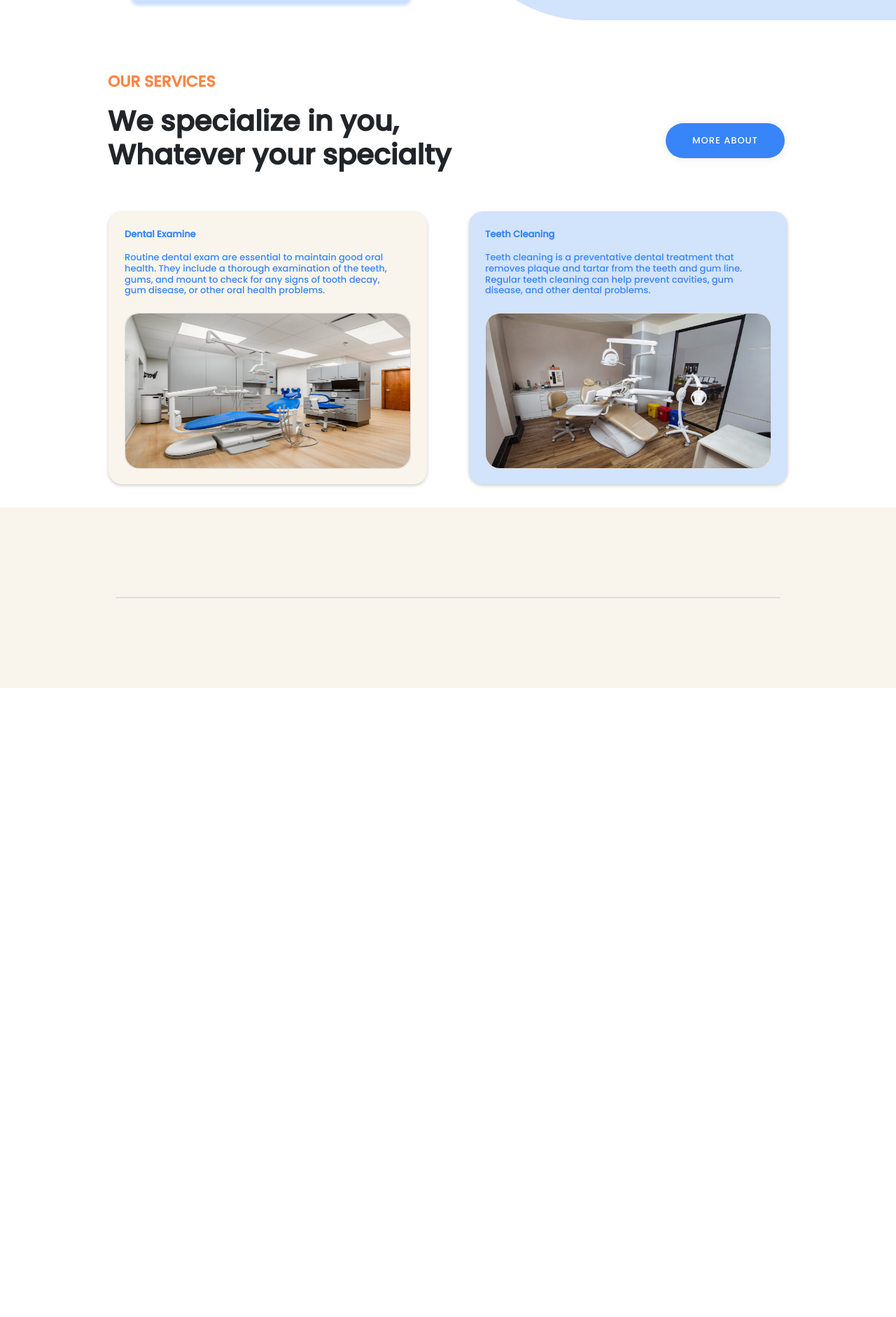
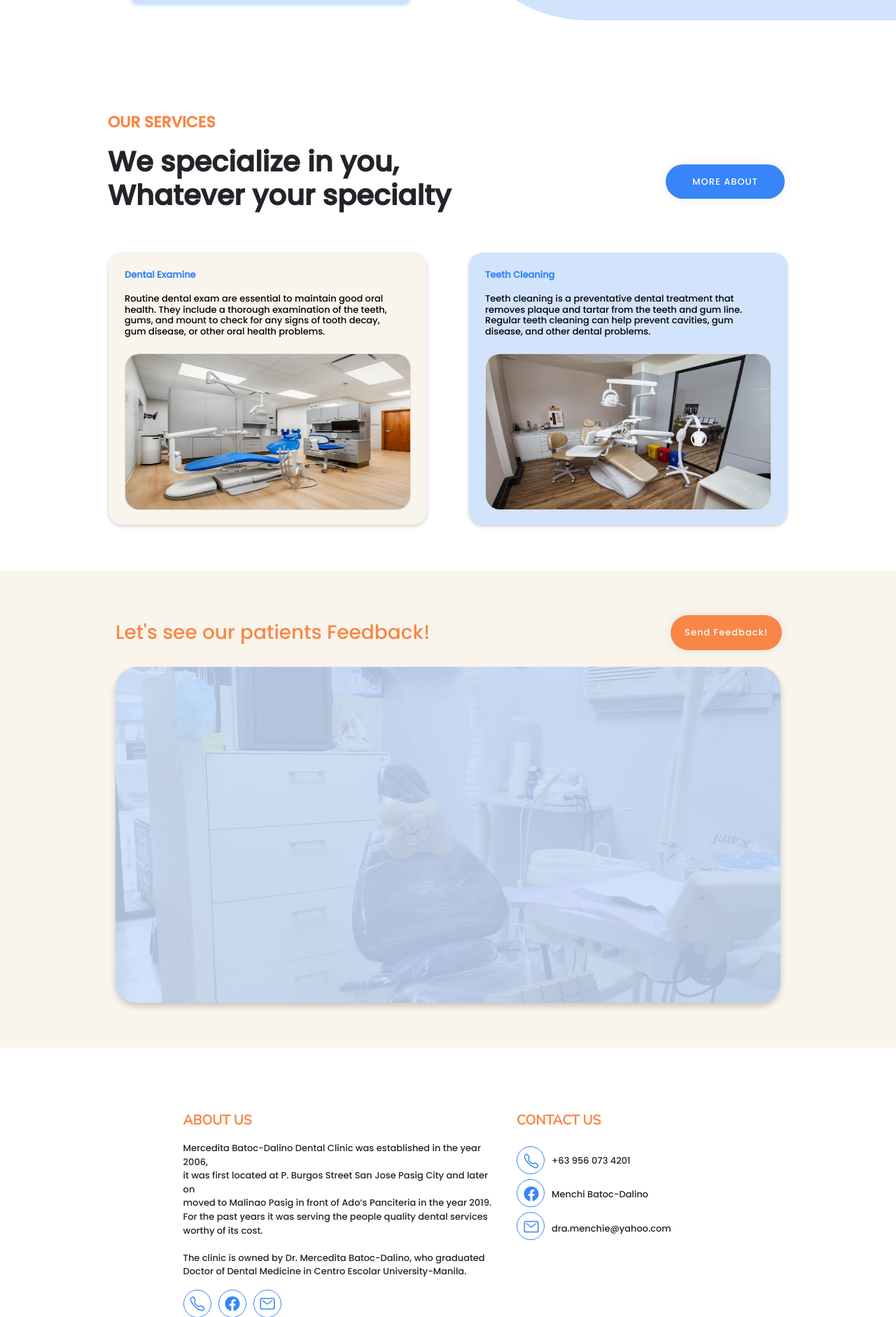
Before and after one commit to JustAADD/CS1-DCLINIC-INVENTORY-SYS, a PHP site: page /home.php in a window 1280 px wide. Shown: the part 592-2474 px from the top of the page at 70% size. Before the commit the page ends 1575 px from the top, so only its background shows below. Run offline with PHP 8.4, Linux system fonts and the light colour scheme; some libraries are stand-ins or nearby versions.

Commit message:
fourth commit

```diff
--- a/assets/css/content-style.css
+++ b/assets/css/content-style.css
@@ -1,5 +1,6 @@
 /*===== GOOGLE FONTS =====*/
 @import url("https://fonts.googleapis.com/css2?family=Poppins:wght@400;500&display=swap");
+@import url("https://fonts.googleapis.com/css2?family=Nunito+Sans:wght@200;300;400&display=swap");
 
 /*===== VARIABLES CSS =====*/
 :root {
@@ -15,6 +16,7 @@
 
   /*===== Fuente y tipografia =====*/
   --body-font: 'Poppins', sans-serif;
+  --font-nunito: 'Nunito Sans', sans-serif;
   --normal-font-size: .938rem;
   --small-font-size: .813rem;
 
@@ -342,6 +344,7 @@ body {
   width: min(100%, 1020px);
   margin: 0 auto;
   padding: 0;
+  padding-bottom: 2rem;
 }
 
 .content-two p {
@@ -436,11 +439,8 @@ body {
 }
 
 #owl-card h5 {
-  color: var(--first-color);
+  color: var(--dark-color);
   font-size: var(--small-font-size);
-  color: var(--first-color);
-  font-size: var(--small-font-size);
-
 }
 
 #owl-card-body {
@@ -472,7 +472,7 @@ body {
 }
 
 #owl-card-two h5 {
-  color: var(--first-color);
+  color: var(--dark-color);
   font-size: var(--small-font-size);
 }
 
@@ -484,6 +484,160 @@ body {
   background-color: var(--light-orange);
   height: auto;
   width: 100%;
-  padding: 10%;
+  padding: 5%;
   margin: 0 auto;
 }
+
+.feedback-title {
+  color: var(--orange-color);
+  font-weight: var(--normal-font-size);
+}
+
+.feedback .btn-get-feedback {
+  font-family: var(--body-font);
+  font-weight: var(--small-font-size);
+  font-size: 13px;
+  text-align: center;
+  text-decoration: none;
+  letter-spacing: 1px;
+  display: inline-block;
+  padding: 15px 15px;
+  width: 50%;
+  border-radius: 50px;
+  transition: 0.3s;
+  color: var(--white-color);
+  background: var(--orange-color);
+  box-shadow: 0 0 15px rgba(0, 0, 0, 0.08);
+  border: 0px solid rgba(255, 255, 255, 0.1);
+  margin-left: 10rem;
+}
+
+.card-container {
+  margin: 0 auto;
+  padding: 0;
+  height: 30rem;
+  border: none;
+  border-radius: 30px;
+  box-shadow: 0 5px 8px rgba(10, 17, 15, 0.2);
+  background-color: var(--first-color);
+  background-image: url('../image/dental-workplace.jpg');
+  background-repeat: no-repeat;
+  background-size: cover;
+}
+
+/*===== About-Us =====*/
+.about-us {
+  margin: 0 auto;
+  padding: 7%;
+
+}
+
+#about-row {
+  margin-left: 10rem;
+}
+
+.about {
+  font-weight: bold;
+  font-family: var(--font-nunito);
+  color: var(--orange-color);
+  font-size: 1.2rem;
+
+}
+
+.contact-info {
+  font-weight: bold;
+  font-family: var(--font-nunito);
+  color: var(--orange-color);
+  font-size: 1.2rem;
+}
+
+.icon-about li {
+  margin-block: 0.5rem;
+}
+
+.icon-about a {
+  border: 1px solid rgba(255, 255, 255, 0.2);
+  border-color: var(--first-color);
+  border-radius: 50%;
+  margin-right: 10px;
+  width: 40px;
+  height: 40px;
+  transition: 0.3s;
+}
+
+.icon-about a:hover {
+  color: var(--orange-color);
+  border-color: var(--orange-color);
+}
+
+.icon-about ion-icon {
+  height: 1.5rem;
+  width: 1.5rem;
+  color: var(--first-color);
+  padding: 7px;
+}
+
+.icon-about ion-icon:hover {
+  color: var(--orange-color);
+  border-color: var(--orange-color);
+}
+
+.container-column {
+  display: flex;
+
+}
+
+.column-small {
+  flex-basis: 0;
+}
+
+.social-link li {
+  border: 1px solid rgba(255, 255, 255, 0.2);
+  border-color: var(--first-color);
+  border-radius: 50%;
+  margin-right: 10px;
+  width: 40px;
+  height: 40px;
+  transition: 0.3s;
+  padding-left: 7.5px;
+  padding-top: 0.2rem;
+  margin-block: 7px;
+}
+
+.social-link li:hover {
+  color: var(--orange-color);
+  border-color: var(--orange-color);
+}
+
+.social-link ion-icon {
+  height: 2rem;
+  width: 1.5rem;
+  color: var(--first-color);
+}
+
+.social-link ion-icon:hover {
+
+  color: var(--orange-color);
+}
+
+.column-mid {
+  padding-top: 1.1rem;
+  padding-right: 0.1rem;
+}
+
+.mid-number {
+  margin-bottom: 1.8rem;
+}
+
+.mid-fb {
+  margin-bottom: 1.8rem;
+}
+
+.mid-owner {
+  color: var(--orange-color);
+  font-family: var(--font-nunito);
+  font-weight: var(--small-font-size);
+  margin-top: 6rem;
+  font-size: 0.9rem;
+  text-align: center;
+}
--- a/header.php
+++ b/header.php
@@ -37,9 +37,9 @@
         <div class="nav__menu">
           <ul class="nav__list">
             <li class="nav__item"><a href="#" class="nav__link active">Home</a></li>
-            <li class="nav__item"><a href="#" class="nav__link">Services</a></li>
+            <li class="nav__item"><a href="#services" class="nav__link">Services</a></li>
             <li class="nav__item"><a href="#" class="nav__link">Appointment</a></li>
-            <li class="nav__item"><a href="#" class="nav__link">About us</a></li>
+            <li class="nav__item"><a href="#about-us" class="nav__link">About us</a></li>
 
           </ul>
         </div>
--- a/home.php
+++ b/home.php
@@ -90,11 +90,14 @@ require_once 'header.php';
     </div>
   </div>
 
-
 </section>
 
 <!-- ===== SECOND CONTENT ===== -->
 
+<div id="services"></div>
+<br>
+<br>
+<br>
 <section class="content-two mt-5">
   <p class="services-title">OUR SERVICES</p>
   <div class="row g-0">
@@ -156,21 +159,89 @@ require_once 'header.php';
 
 <section class="feedback">
   <div class="container-fluid">
-      <div class="row">
+    <div class="row g-0 mb-4">
+      <div class="col-md-8" style="padding-top: 0.5rem">
+        <h3 class="feedback-title"> Let's see our patients Feedback! </h3>
+      </div>
+      <div class="col-6 col-md-4">
+        <a href="#feedback" class="btn-get-feedback me-3">Send Feedback!</a>
+      </div>
+    </div>
+    <div class="card-container" id="feedback-card">
+      <!-- carousel -->
+
+    </div>
+  </div>
+</section>
+
+<!-- ===== ABOUT US ===== -->
+
+<section class="about-us" id="about-us">
+  <div class="row" id="about-row">
     <div class="col">
+      <p class="about">ABOUT US</p>
+      <p class="about-dalino">Mercedita Batoc-Dalino Dental Clinic was established in the year 2006, <br>
+        it was first located at P. Burgos Street San Jose Pasig City and later on <br>
+        moved to Malinao Pasig in front of Ado’s Panciteria in the year 2019. <br>
+        For the past years it was serving the people quality dental services <br>
+        worthy of its cost. <br>
+        <br>
+        The clinic is owned by Dr. Mercedita Batoc-Dalino, who graduated<br>
+        Doctor of Dental Medicine in Centro Escolar University-Manila.
+      </p>
+
+
+      <div class="icon-about">
+        <div class="row gy-4">
+          <div class="social-links d-flex mt-4">
+            <a href=""><ion-icon name="call-outline"></ion-icon></a>
+            <a href=""><ion-icon name="logo-facebook"></ion-icon></a>
+            <a href=""><ion-icon name="mail-outline"></ion-icon></a>
+          </div>
+        </div>
+      </div>
+
 
     </div>
     <div class="col">
 
+      <p class="contact-info">
+        CONTACT US
+      </p>
+      <div class="container-column">
+        <div class="column-small small">
+          <ul class="social-link">
+            <li>
+              <a href=""><ion-icon name="call-outline"></ion-icon></a>
+            </li>
+            <li>
+              <a href=""><ion-icon name="logo-facebook"></ion-icon></a>
+            </li>
+            <li>
+              <a href=""><ion-icon name="mail-outline"></ion-icon></a>
+            </li>
+          </ul>
+
         </div>
+        <div class="column-mid">
+          <p class="mid-number">+63 956 073 4201</p>
+
+          <p class="mid-fb">Menchi Batoc-Dalino</p>
+
+          <p class="mid-gmail">dra.menchie@yahoo.com</p>
         </div>
-      <div class="card">
+
 
       </div>
 
-
+    </div>
 
   </div>
+  <div class="end-footer">
+    <p class="mid-owner">© Copyright Dalino Dental Clinic. All Rights Reserved</p>
+  </div>
+  </div>
+
 </section>
 
 
```
Also changed, not shown: assets/image/dental-workplace.jpg (added), assets/image/email icon.png (added), assets/image/facebook icon.png (added), assets/image/phone png.png (added), assets/image/workplace.jpg (added). Lines whose indentation alone changed are shown as unchanged.
